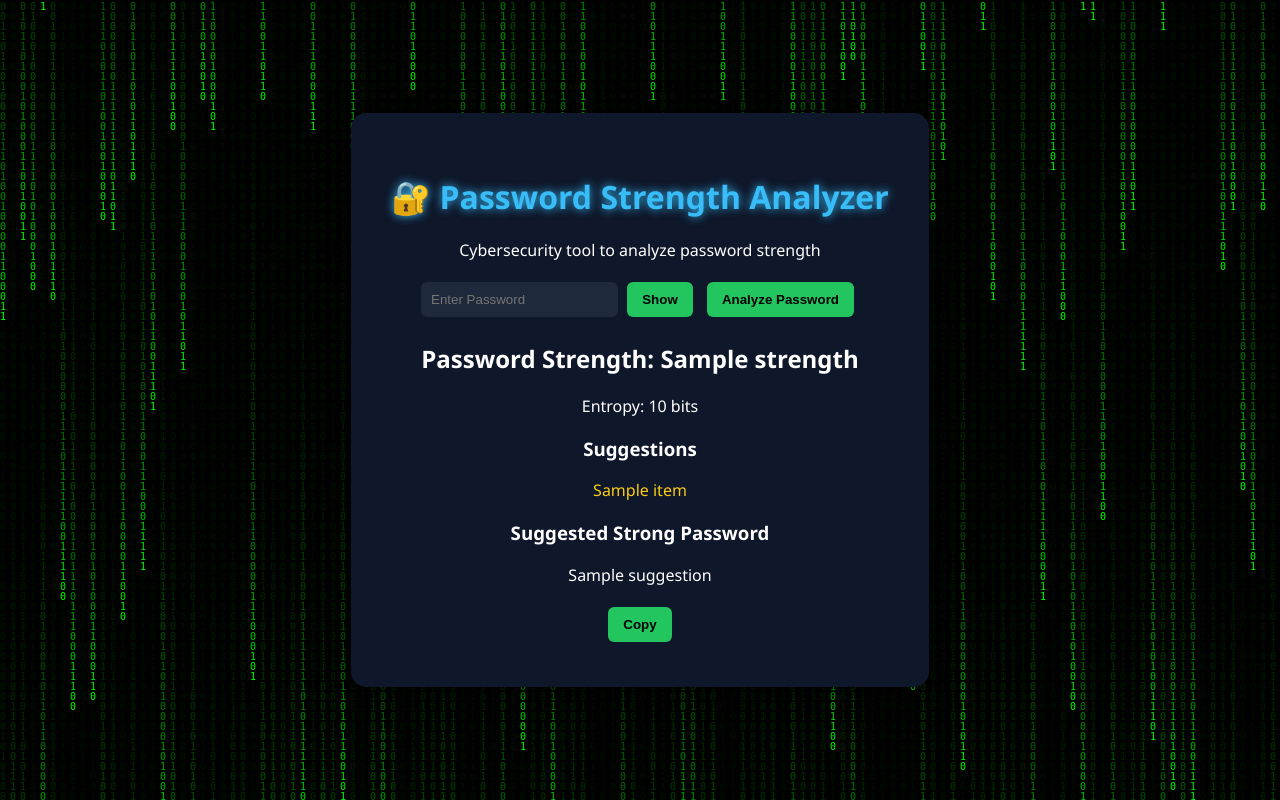
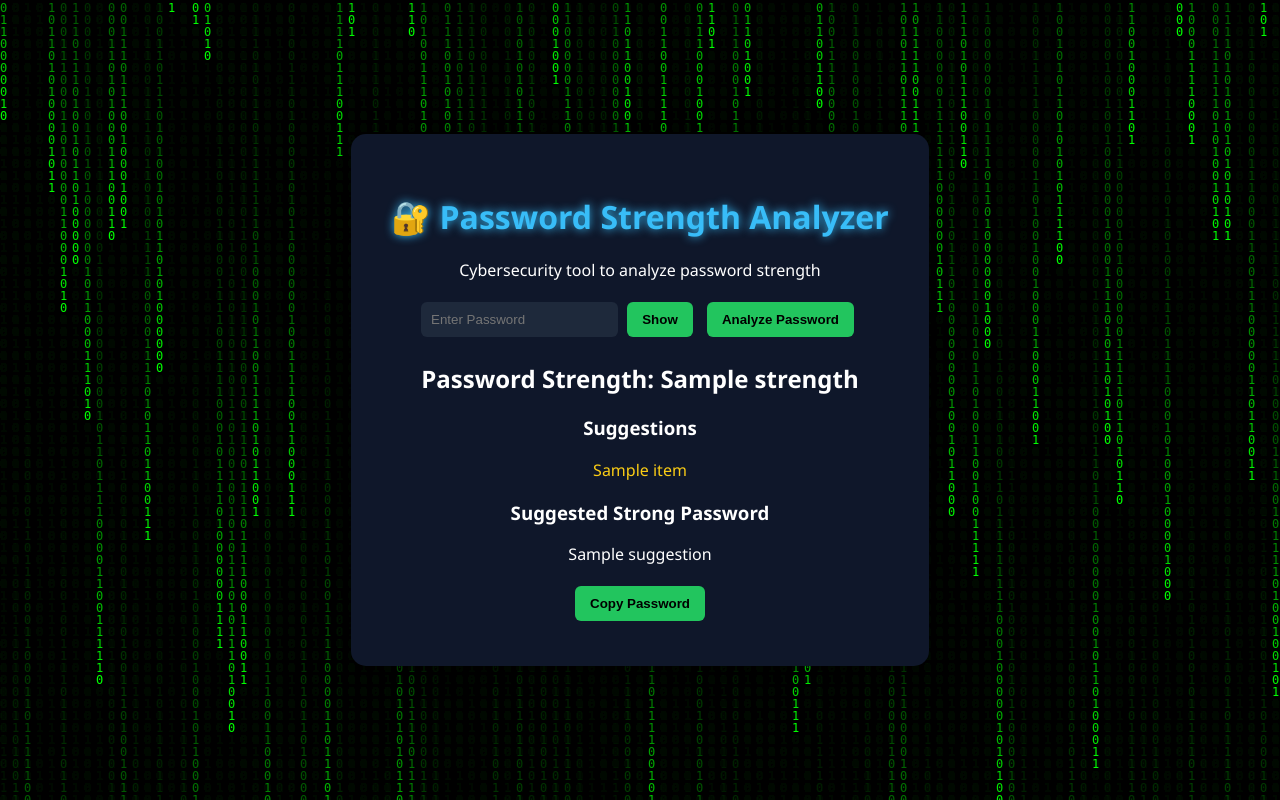
Before and after one commit to Bhavesh979/password-analyzer, a Flask app: template templates/index.html in a window 1280 px wide. Run offline with Flask 3, Linux system fonts and the light colour scheme; the template is opened without the code that fills it: most values are stand-ins (such as "Sample title", 1, 10 or a date in 2020).

Commit message:
Refactor password strength features in index.html
Updated button text, improved password copy alert, and removed live strength function.

```diff
--- a/templates/index.html
+++ b/templates/index.html
@@ -29,7 +29,6 @@ name="password"
 id="password"
 placeholder="Enter Password"
 required
-onkeyup="liveStrength()"
 >
 
 <button type="button" onclick="togglePassword()">Show</button>
@@ -38,13 +37,9 @@ onkeyup="liveStrength()"
 
 </form>
 
-<div id="live-strength"></div>
-
 {% if strength %}
 
 <h2>Password Strength: {{ strength }}</h2>
-
-<p>Entropy: {{ entropy }} bits</p>
 
 <h3>Suggestions</h3>
 
@@ -62,13 +57,14 @@ onkeyup="liveStrength()"
 
 <p id="generated">{{ suggestion }}</p>
 
-<button onclick="copyPassword()">Copy</button>
+<button onclick="copyPassword()">Copy Password</button>
 
 {% endif %}
 
 </div>
 
 </div>
+
 
 <script>
 
@@ -90,40 +86,22 @@ let text=document.getElementById("generated").innerText;
 
 navigator.clipboard.writeText(text);
 
-alert("Password copied");
-
-}
-
-function liveStrength(){
-
-var password=document.getElementById("password").value;
-
-var strength="Weak";
-
-if(password.length>8) strength="Moderate";
-
-if(password.length>12) strength="Strong";
-
-document.getElementById("live-strength").innerHTML="Live Strength: "+strength;
+alert("Password copied!");
 
 }
 
 
-// MATRIX BACKGROUND
 
 var canvas=document.getElementById("matrix");
 
 var ctx=canvas.getContext("2d");
 
 canvas.height=window.innerHeight;
-
 canvas.width=window.innerWidth;
 
-var letters="01";
+var letters="01".split("");
 
-letters=letters.split("");
-
-var fontSize=10;
+var fontSize=12;
 
 var columns=canvas.width/fontSize;
 
```
